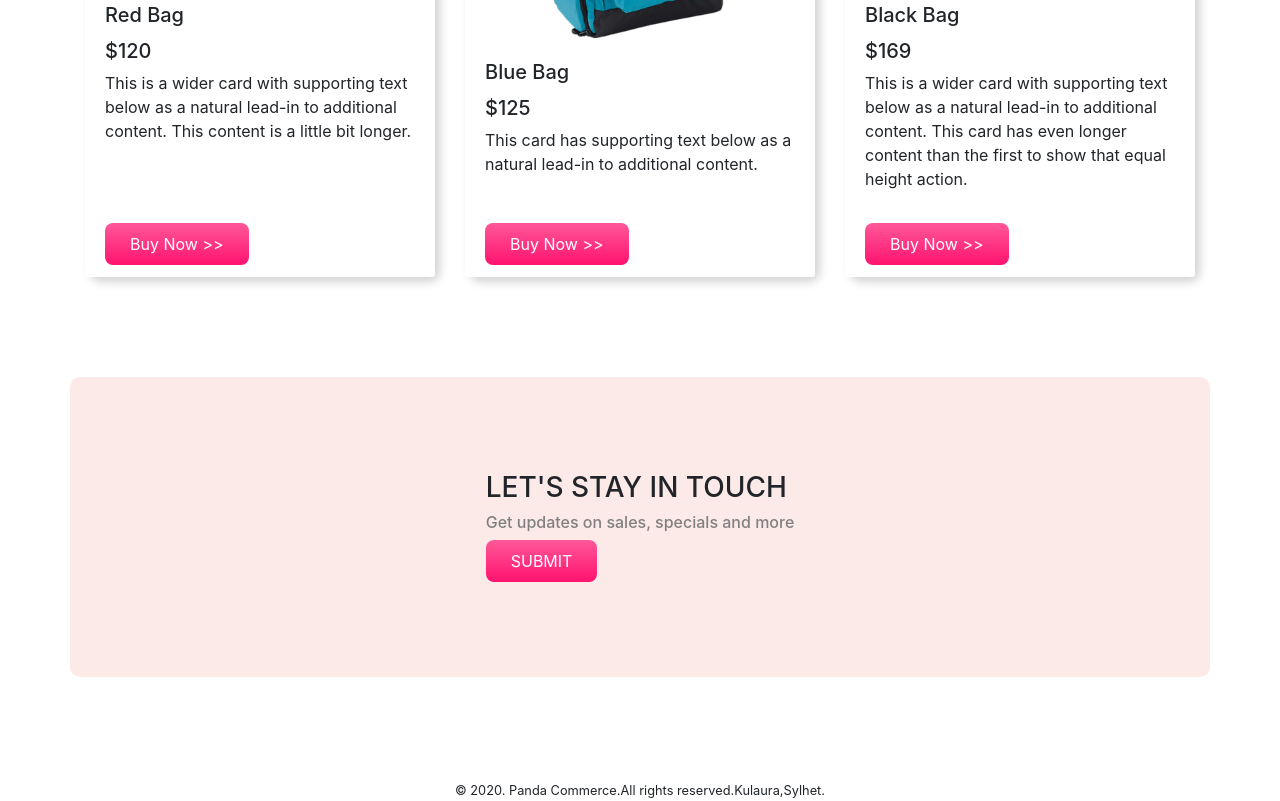
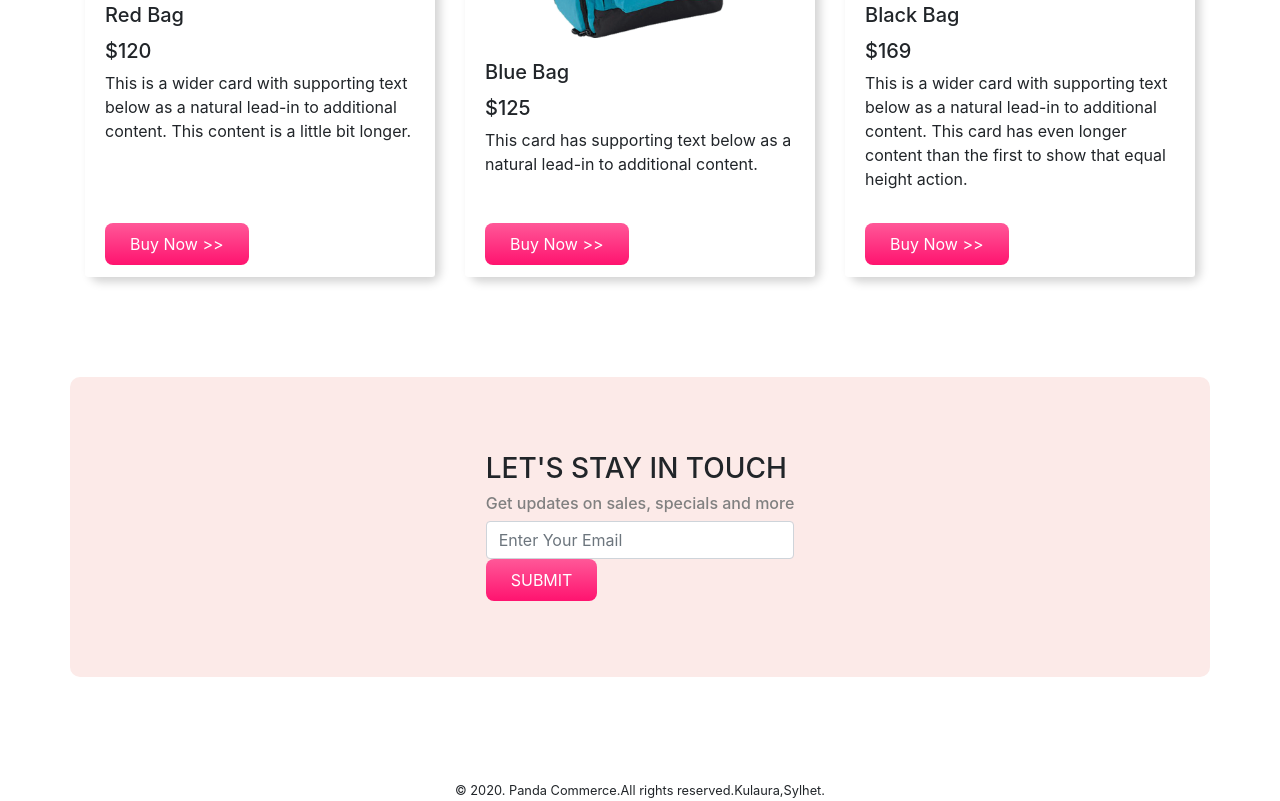
Before and after one commit to Araman99/E-COMMERCE, a plain HTML site: page index.html in a window 1280 px wide. Shown: the part 1882-2683 px from the top of the page. Drawn offline with nearby package versions, Linux system fonts and the light colour scheme.

Commit message:
update some element

```diff
--- a/index.html
+++ b/index.html
@@ -177,6 +177,7 @@
        <div>
         <h3>LET'S STAY IN TOUCH</h3>
         <h6>Get updates on sales, specials and more</h6>
+        <input class="form-control" type="text" placeholder="Enter Your Email">
         <button class="buy-now-button">SUBMIT</button>
        </div>
      </div>
```
